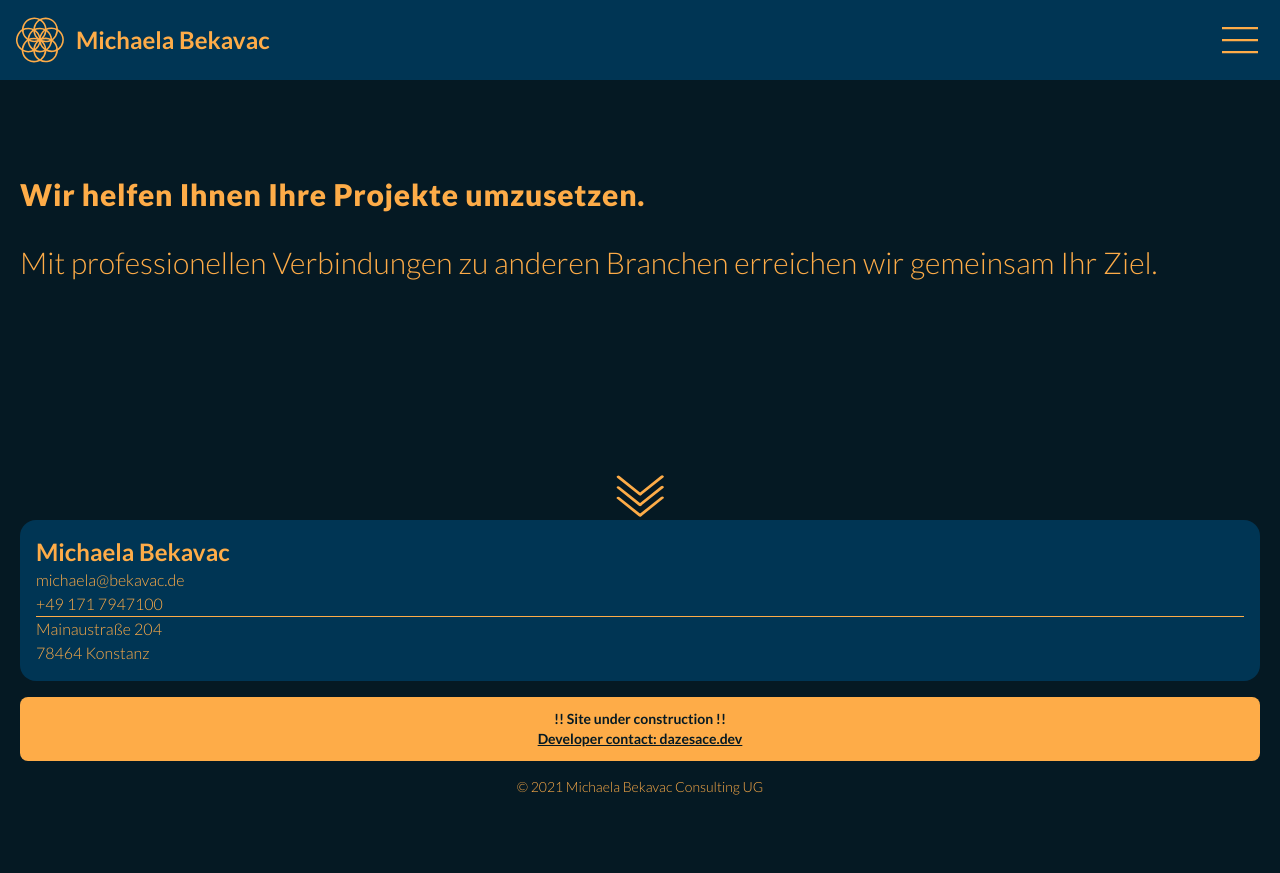
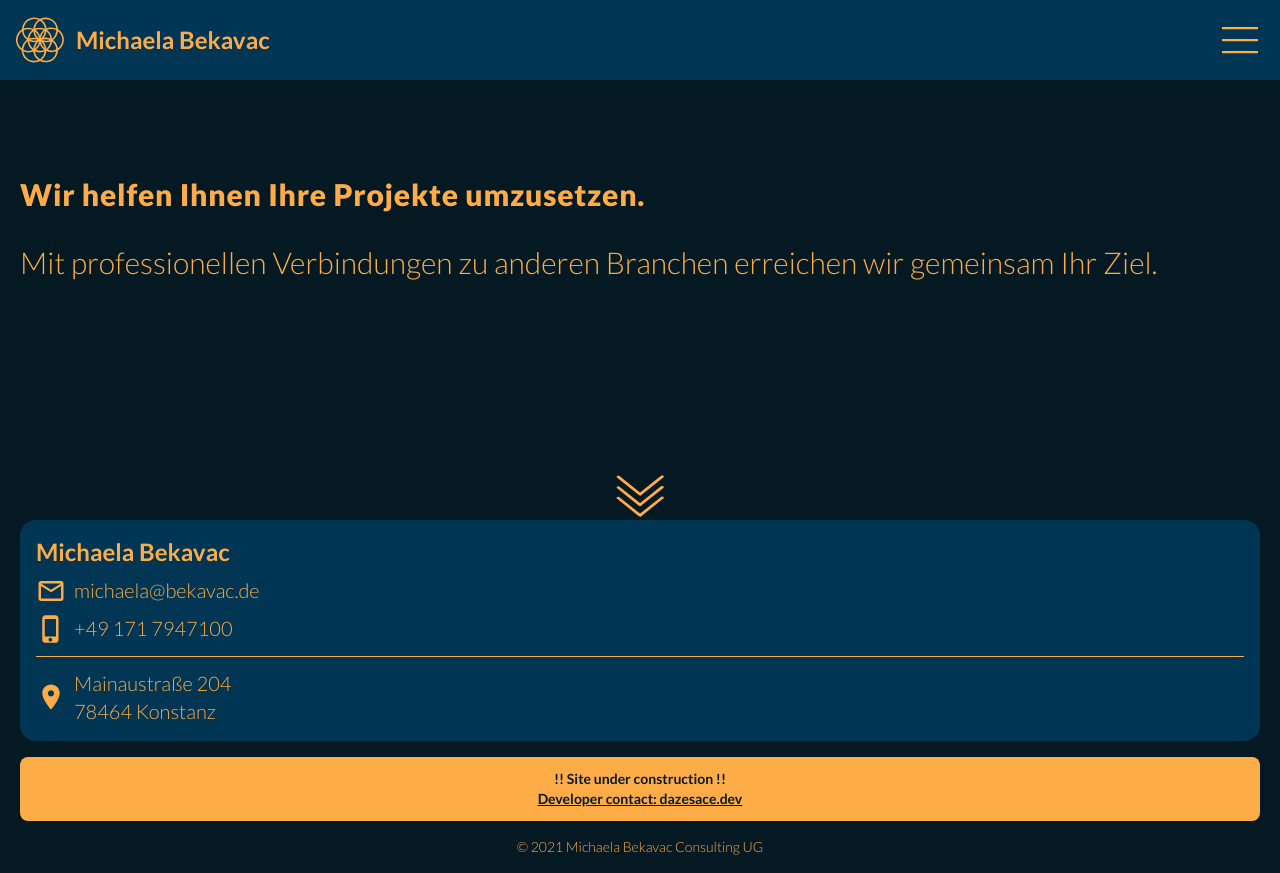
Before and after one commit to DazeSace/bekavac-consulting-nextjs, a Next.js app: page / in a window 1280 px wide. Before the commit the page ends 813 px from the top, so only its background shows below. Built offline with nearby package versions, Linux system fonts and the light colour scheme.

Commit message:
contact with icons

```diff
--- a/components/Contact.js
+++ b/components/Contact.js
@@ -1,16 +1,28 @@
+import Image from "next/image";
+import location from "../public/vectors/location_on.svg"
+import phone from "../public/vectors/phone_iphone.svg"
+import mail from "../public/vectors/mail_outline.svg"
+
 const Contact = () => {
     return (
         <div className={"px-5"}>
-            <div className={"bg-sea p-4 rounded-2xl lato-light"}>
+            <div className={"bg-sea p-4 rounded-2xl text-xl lato-light"}>
                 <p className={"text-2xl lato-bold"}>Michaela Bekavac</p>
-                <div>
-                    <p>michaela@bekavac.de</p>
-                    <p>+49 171 7947100</p>
+                <div className={"flex mt-2"}>
+                    <Image alt={"mail icon"} src={mail} width={"30"} height={"30"}/>
+                    <p className={"px-2"}>michaela@bekavac.de</p>
                 </div>
-                <div className={"bg-gold h-px"}/>
-                <div>
-                    <p>Mainaustraße 204</p>
-                    <p>78464 Konstanz</p>
+                <div className={"flex pt-2"}>
+                    <Image alt={"phone icon"} src={phone} width={"30"} height={"30"}/>
+                    <p className={"px-2"}>+49 171 7947100</p>
+                </div>
+                <div className={"bg-gold h-px my-3"}/>
+                <div className={"flex"}>
+                    <Image alt={"location icon"} src={location} width={"30"} height={"30"}/>
+                    <div className={"px-2"}>
+                        <p>Mainaustraße 204</p>
+                        <p>78464 Konstanz</p>
+                    </div>
                 </div>
             </div>
         </div>
```
